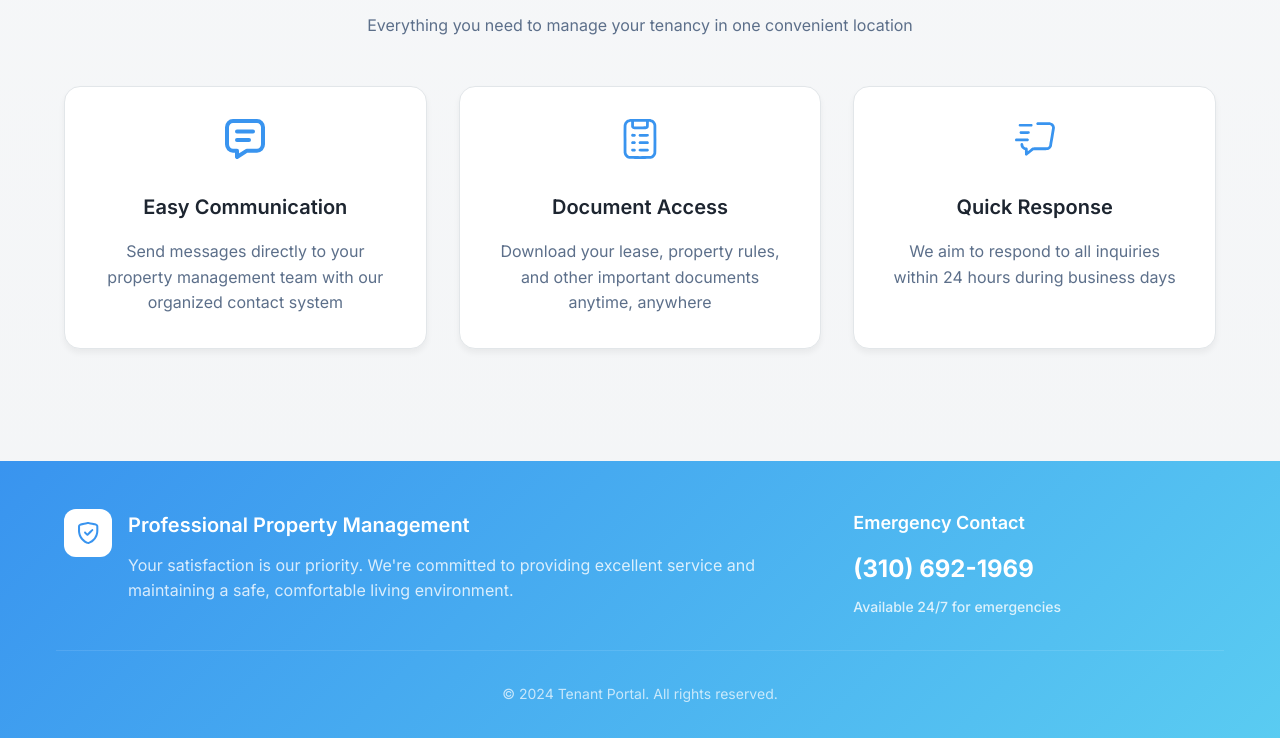
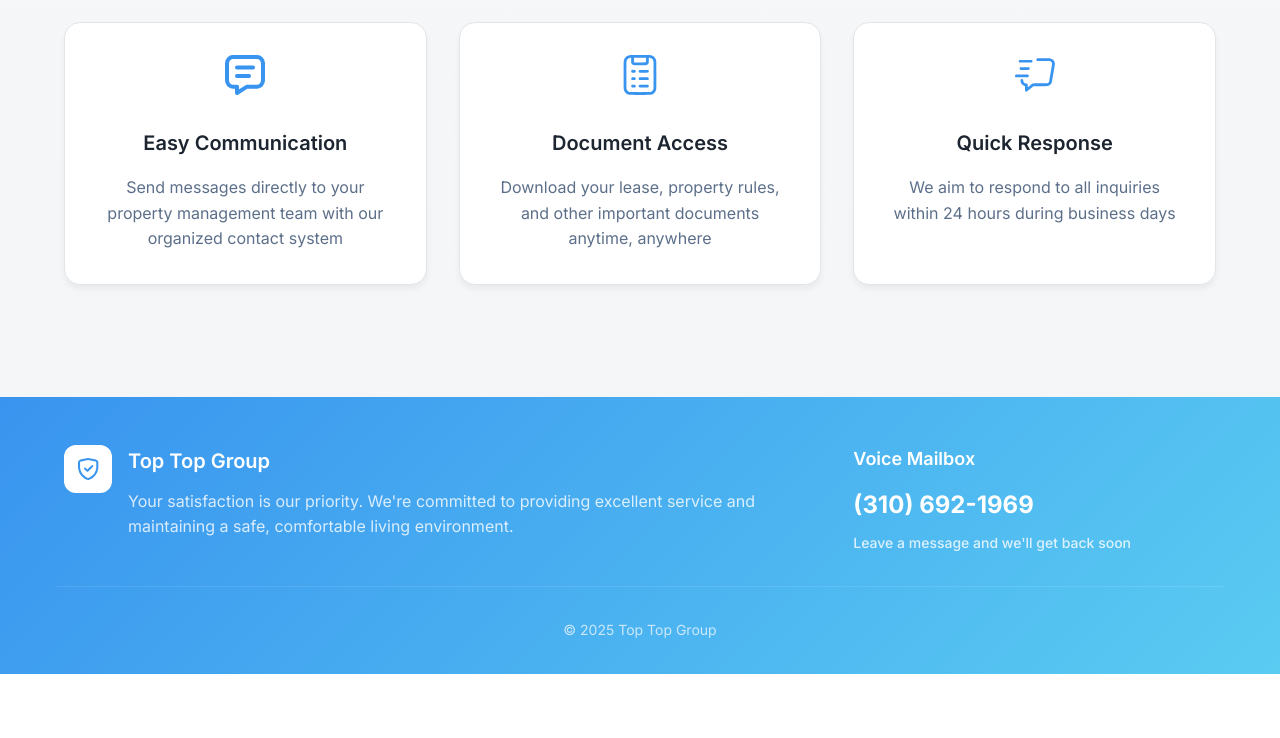
Before and after one commit to andyaoe/toptopgroupwebpage, a plain HTML site: page index.html in a window 1280 px wide. Shown: the part 1320-2058 px from the top of the page. After the commit the page ends 1994 px from the top, so only its background shows below. Drawn offline with Linux system fonts and the light colour scheme.

Commit message:
some changes

```diff
--- a/index.html
+++ b/index.html
@@ -21,11 +21,10 @@
             <div class="hero-logo">
               <img src="assets/logo.svg" alt="Tenant Portal Logo" />
             </div>
-            <h1>Tenant Portal</h1>
+            <h1>Top Top Group Tenant Portal</h1>
           </div>
           <p>
-            Your comprehensive property management hub. Access documents, submit requests, and stay
-            connected with your property management team - all in one convenient location.
+            Access documents and submit requests - all in one convenient location.
           </p>
         </div>
       </div>
@@ -223,7 +222,7 @@
                         </svg> -->
             </div>
             <div class="footer-info">
-              <h3>Professional Property Management</h3>
+              <h3>Top Top Group</h3>
               <p>
                 Your satisfaction is our priority. We're committed to providing excellent service
                 and maintaining a safe, comfortable living environment.
@@ -232,14 +231,14 @@
           </div>
 
           <div class="footer-contact">
-            <h4>Emergency Contact</h4>
+            <h4>Voice Mailbox</h4>
             <p class="emergency-phone">(310) 692-1969</p>
-            <p class="emergency-note">Available 24/7 for emergencies</p>
+            <p class="emergency-note">Leave a message and we'll get back soon</p>
           </div>
         </div>
 
         <div class="footer-bottom">
-          <p>&copy; 2024 Tenant Portal. All rights reserved.</p>
+          <p>&copy; 2025 Top Top Group</p>
         </div>
       </div>
     </footer>
```
Also changed, not shown: 1 other file.
